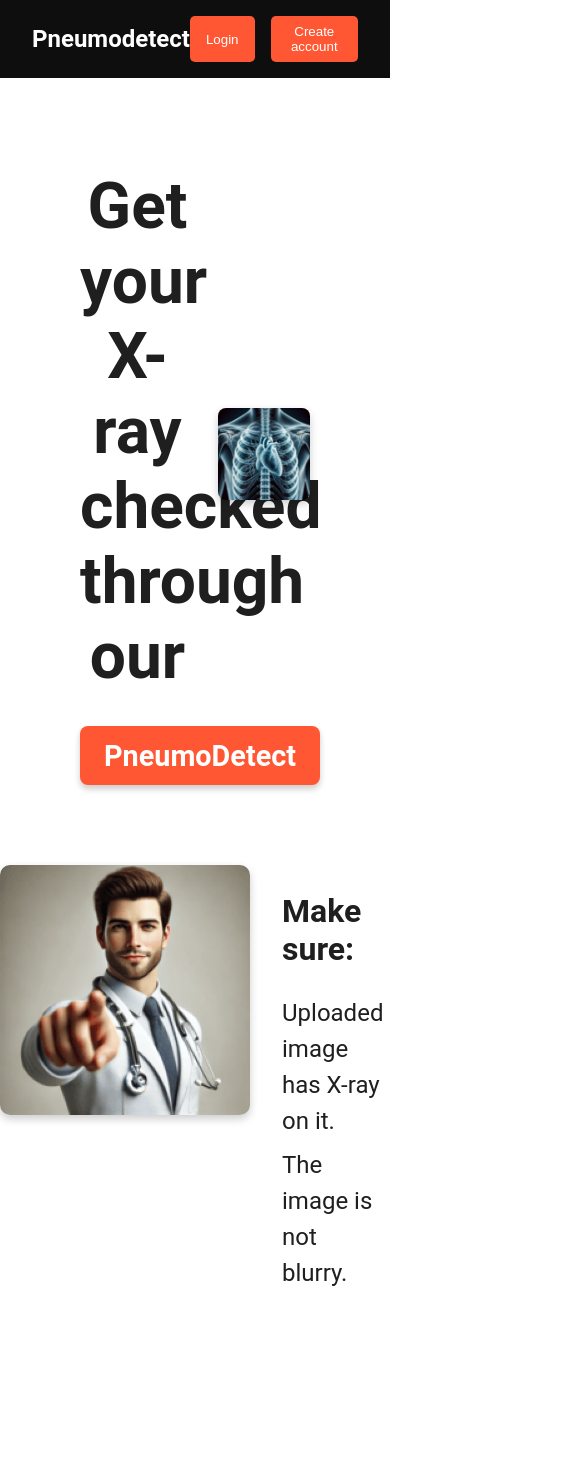
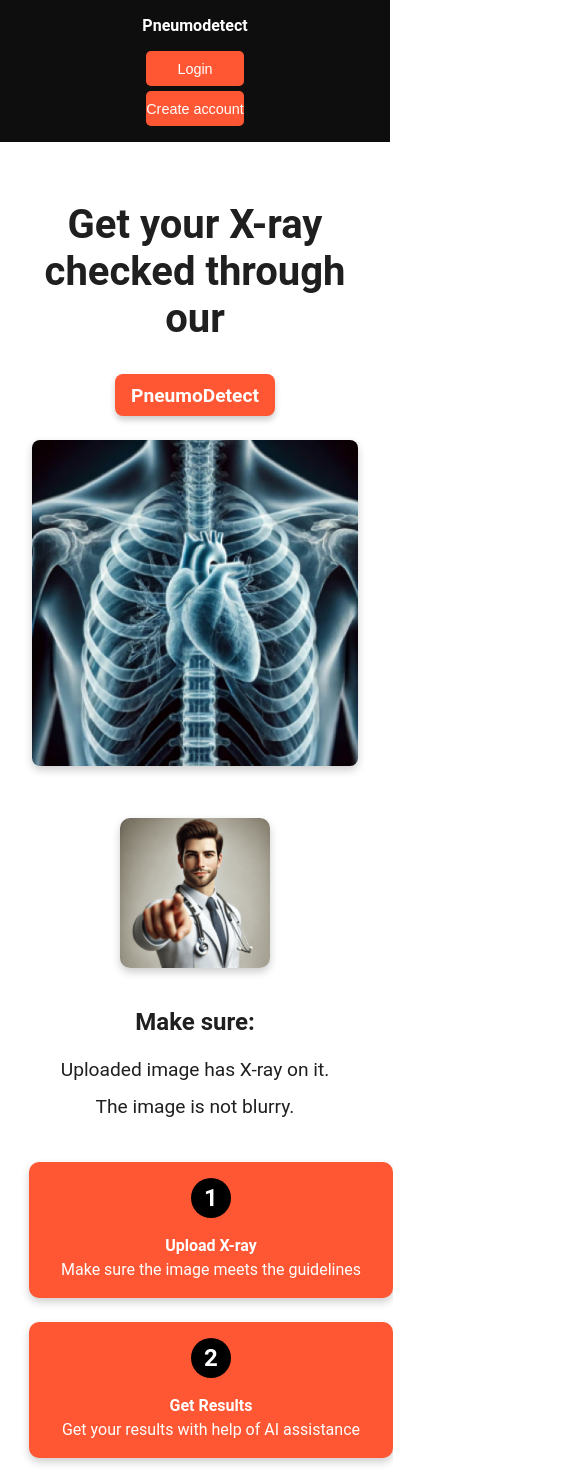
Before and after one commit to syneha1/Pneumo-Detect, a React (Create React App) app: page / in a window 390 px wide. Shown: the top 1474 px of the page, 585 px wide, since content can reach past the window. Before the commit the page ends 1339 px from the top, so only its background shows below. Built offline with nearby package versions, Linux system fonts and the light colour scheme.

Commit message:
initial commit

```diff
--- a/public/index.html
+++ b/public/index.html
@@ -4,6 +4,8 @@
     <meta charset="utf-8" />
     <link rel="icon" href="%PUBLIC_URL%/favicon.ico" />
     <meta name="viewport" content="width=device-width, initial-scale=1" />
+    <meta name="viewport" content="width=device-width, initial-scale=1.0">
+
     <meta name="theme-color" content="#000000" />
     <meta
       name="description"
--- a/src/index.css
+++ b/src/index.css
@@ -34,7 +34,8 @@ header h1 {
   font-size: 1.5rem;
 }
 
-header .login-btn, header .create-btn {
+header .login-btn,
+header .create-btn {
   background: none;
   border: none;
   color: white;
@@ -67,3 +68,71 @@ main .upload-btn {
 main .upload-btn:hover {
   background-color: #e04e2c;
 }
+
+/* Responsive styles */
+@media screen and (max-width: 1024px) {
+  .app-container {
+    max-width: 95%; /* Use more screen width on tablets */
+  }
+
+  header h1 {
+    font-size: 1.3rem; /* Reduce font size for tablets */
+  }
+
+  header .login-btn,
+  header .create-btn {
+    font-size: 0.9rem; /* Adjust button font size */
+  }
+
+  main .upload-btn {
+    padding: 0.8rem 1.5rem; /* Reduce button padding */
+    font-size: 1rem; /* Adjust font size for buttons */
+  }
+}
+
+@media screen and (max-width: 768px) {
+  header {
+    flex-direction: column; /* Stack header elements */
+    align-items: flex-start; /* Align items to the start */
+    gap: 0.5rem; /* Add space between elements */
+  }
+
+  .app-container {
+    padding: 0.5rem; /* Reduce container padding */
+  }
+
+  header h1 {
+    font-size: 1.2rem; /* Smaller font for mobile screens */
+  }
+
+  header .login-btn,
+  header .create-btn {
+    font-size: 0.85rem; /* Further reduce button font size */
+  }
+
+  main .upload-btn {
+    padding: 0.7rem 1.2rem; /* Compact button padding */
+    font-size: 0.9rem; /* Adjust font size */
+  }
+}
+
+@media screen and (max-width: 480px) {
+  header {
+    padding: 0.5rem; /* Reduce padding for smaller screens */
+  }
+
+  header h1 {
+    font-size: 1rem; /* Even smaller font size */
+  }
+
+  header .login-btn,
+  header .create-btn {
+    font-size: 0.8rem; /* Small font for buttons */
+  }
+
+  main .upload-btn {
+    width: 100%; /* Make buttons full-width */
+    text-align: center;
+    font-size: 0.85rem; /* Adjust font size */
+  }
+}
--- a/src/styles/DoctorMessageSection.css
+++ b/src/styles/DoctorMessageSection.css
@@ -5,6 +5,7 @@
   align-items: flex-start;
 }
 
+/* Doctor Image */
 .doctor img {
   width: 250px;
   height: auto;
@@ -12,6 +13,7 @@
   box-shadow: 0px 4px 8px rgba(0, 0, 0, 0.2);
 }
 
+/* Message Section */
 .message {
   max-width: 300px;
 }
@@ -31,3 +33,50 @@
   line-height: 1.5;
   margin-bottom: 0.5rem;
 }
+
+/* Media Queries for Responsiveness */
+
+/* For tablets (max-width: 768px) */
+@media (max-width: 768px) {
+  .doctor-message-section {
+    flex-direction: column; /* Stack doctor image and message vertically */
+    align-items: center; /* Center align the content */
+    gap: 1.5rem; /* Reduce the gap */
+  }
+
+  .doctor img {
+    width: 200px; /* Scale down the image size */
+  }
+
+  .message {
+    max-width: 100%; /* Expand the message width for smaller screens */
+    text-align: center; /* Center-align the text */
+  }
+
+  .message h2 {
+    font-size: 1.8rem; /* Adjust heading font size */
+  }
+
+  .message li {
+    font-size: 1.3rem; /* Adjust list item font size */
+  }
+}
+
+/* For mobile phones (max-width: 480px) */
+@media (max-width: 480px) {
+  .doctor img {
+    width: 150px; /* Further reduce image size */
+  }
+
+  .message h2 {
+    font-size: 1.5rem; /* Further reduce heading size */
+  }
+
+  .message li {
+    font-size: 1.2rem; /* Adjust list item font size */
+  }
+
+  .doctor-message-section {
+    gap: 1rem; /* Reduce gap for smaller screens */
+  }
+}
--- a/src/styles/Header.css
+++ b/src/styles/Header.css
@@ -1,3 +1,4 @@
+/* General Header Styles */
 .header {
   display: flex;
   justify-content: space-between;
@@ -33,3 +34,54 @@
   color: white;
   margin-right: 1rem;
 }
+
+/* Responsive Design */
+
+/* For tablets (max-width: 768px) */
+@media (max-width: 768px) {
+  .header {
+    flex-direction: column; /* Stack elements vertically */
+    padding: 1rem;
+    text-align: center;
+  }
+
+  .header .logo {
+    font-size: 1.2rem; /* Reduce logo size */
+    margin-bottom: 1rem;
+  }
+
+  .header .auth-buttons {
+    flex-direction: column; /* Stack buttons vertically */
+    gap: 0.5rem;
+  }
+
+  .header .login-btn,
+  .header .create-account-btn,
+  .header .logout-btn {
+    width: 100%; /* Make buttons take full width */
+    padding: 0.7rem 0;
+    font-size: 1rem;
+  }
+}
+
+/* For mobile devices (max-width: 480px) */
+@media (max-width: 480px) {
+  .header .logo {
+    font-size: 1rem; /* Further reduce logo size */
+  }
+
+  .header .auth-buttons {
+    gap: 0.3rem;
+  }
+
+  .header .login-btn,
+  .header .create-account-btn,
+  .header .logout-btn {
+    font-size: 0.9rem; /* Reduce button font size */
+    padding: 0.6rem 0;
+  }
+
+  .welcome-message {
+    font-size: 0.9rem; /* Adjust welcome message font */
+  }
+}
--- a/src/styles/HeroSection.css
+++ b/src/styles/HeroSection.css
@@ -2,12 +2,13 @@
   display: flex;
   justify-content: space-between;
   align-items: center;
-    padding: 3rem 5rem; /* Increase padding for better spacing */
+  padding: 3rem 5rem;
+  flex-wrap: wrap; /* Ensure content wraps for smaller screens */
 }
 
 .hero-text {
-    text-align: center; /* Align text to the left for better readability */
-    max-width: 50%; /* Restrict the text width */
+  text-align: center;
+  max-width: 50%;
 }
 
 .hero-text h1 {
@@ -23,7 +24,7 @@
 
 .highlight-box {
   display: inline-block;
-    background-color: #ff5733; /* Same color as the buttons */
+  background-color: #ff5733;
   color: white;
   font-size: 1.8rem;
   font-weight: bold;
@@ -35,26 +36,22 @@
 }
 
 .pneumo-detect {
-    flex: 1; /* Allow image to push further to the right */
-    text-align: right; /* Align image to the right */
+  flex: 1;
+  text-align: right;
 }
 
 .pneumo-detect img {
-    max-width: 80%; /* Reduce image width slightly for balance */
+  max-width: 80%;
   height: auto;
   border-radius: 8px;
   box-shadow: 0px 4px 8px rgba(0, 0, 0, 0.2);
-    margin-right: 0; /* Remove any unnecessary left margin */
 }
-
-
-
 
 .action-buttons {
   display: flex;
   justify-content: center;
-    gap: 1rem; /* Add space between buttons */
-    margin-top: 1.5rem; /* Space above the buttons */
+  gap: 1rem;
+  margin-top: 1.5rem;
 }
 
 .upload-btn,
@@ -66,10 +63,79 @@
   border-radius: 5px;
   font-size: 1.2rem;
   cursor: pointer;
-    box-shadow: 0px 4px 8px rgba(0, 0, 0, 0.2); /* Subtle shadow */
+  box-shadow: 0px 4px 8px rgba(0, 0, 0, 0.2);
 }
 
 .upload-btn:hover,
 .results-btn:hover {
-    background-color: #e04e2d; /* Darker orange on hover */
+  background-color: #e04e2d;
 }
+
+/* Media Queries for Responsiveness */
+
+/* For tablets (max-width: 768px) */
+@media (max-width: 768px) {
+  .hero-section {
+    flex-direction: column; /* Stack text and image vertically */
+    align-items: center;
+    padding: 2rem;
+  }
+
+  .hero-text {
+    max-width: 100%; /* Expand text to full width */
+    text-align: center; /* Center-align text */
+  }
+
+  .hero-text h1 {
+    font-size: 3rem; /* Reduce heading size */
+  }
+
+  .hero-text p {
+    font-size: 1.2rem; /* Adjust paragraph font size */
+  }
+
+  .highlight-box {
+    font-size: 1.5rem; /* Reduce highlight box font size */
+    padding: 0.7rem 1.2rem;
+  }
+
+  .pneumo-detect {
+    text-align: center; /* Center the image */
+    margin-top: 1.5rem;
+  }
+
+  .pneumo-detect img {
+    max-width: 90%; /* Scale image for smaller screens */
+  }
+
+  .action-buttons {
+    flex-direction: column; /* Stack buttons vertically */
+    gap: 0.8rem; /* Adjust spacing */
+  }
+}
+
+/* For mobile phones (max-width: 480px) */
+@media (max-width: 480px) {
+  .hero-text h1 {
+    font-size: 2.5rem; /* Further reduce heading size */
+  }
+
+  .hero-text p {
+    font-size: 1rem; /* Adjust paragraph font size */
+  }
+
+  .highlight-box {
+    font-size: 1.2rem; /* Reduce highlight box font size */
+    padding: 0.6rem 1rem;
+  }
+
+  .pneumo-detect img {
+    max-width: 100%; /* Use full width for images */
+  }
+
+  .upload-btn,
+  .results-btn {
+    font-size: 1rem; /* Adjust button font size */
+    padding: 0.8rem 1.5rem; /* Reduce button padding */
+  }
+}
--- a/src/styles/StepsSection.css
+++ b/src/styles/StepsSection.css
@@ -1,7 +1,7 @@
 .steps-section {
   display: flex;
-  flex: 1; /* Allow the steps section to take remaining space */
-
+  flex-wrap: wrap; /* Allow wrapping on smaller screens */
+  justify-content: center; /* Center the steps on smaller screens */
   gap: 2rem; /* Adjust gap between the steps boxes */
 }
 
@@ -10,7 +10,7 @@
   color: white; /* Set text color */
   padding: 1.5rem;
   border-radius: 10px; /* Add rounded corners */
-  width: 250px; /* Consistent width for all steps */
+  width: 250px; /* Default width for larger screens */
   text-align: center;
   box-shadow: 0px 4px 8px rgba(0, 0, 0, 0.2); /* Add shadow effect */
 }
@@ -34,3 +34,37 @@
   line-height: 1.5; /* Add line height for readability */
   margin: 0; /* Remove default paragraph margins */
 }
+
+/* Responsive styles */
+@media screen and (max-width: 768px) {
+  .steps-section {
+    flex-direction: column; /* Stack the step boxes vertically */
+    align-items: center; /* Center align the boxes */
+    gap: 1.5rem; /* Reduce the gap between the boxes */
+  }
+
+  .step-box {
+    width: 80%; /* Make the step boxes wider for smaller screens */
+    padding: 1rem; /* Reduce padding for smaller screens */
+  }
+
+  .step-number {
+    font-size: 1.5rem; /* Reduce font size for numbers */
+    width: 40px; /* Adjust circle size */
+    height: 40px;
+  }
+
+  .step-box p {
+    font-size: 1.2rem; /* Reduce font size for text */
+  }
+}
+
+@media screen and (max-width: 480px) {
+  .step-box {
+    width: 100%; /* Step boxes take full width on very small screens */
+  }
+
+  .step-box p {
+    font-size: 1rem; /* Further reduce font size for smaller screens */
+  }
+}
--- a/src/styles/global.css
+++ b/src/styles/global.css
@@ -10,11 +10,38 @@ body {
   width: 100%;
   margin: 0 auto;
 }
+
 .layout {
   display: flex;
   justify-content: space-between; /* Add space between doctor and steps */
   align-items: flex-start; /* Align items to the top */
-    gap: 40rem; /* Set a good distance between doctor and steps section */
+  gap: 4rem; /* Default gap between doctor and steps */
   width: 100%;
   margin: 2rem 0; /* Add spacing above and below the layout */
 }
+
+/* Responsive styles */
+@media screen and (max-width: 1024px) {
+  .layout {
+    gap: 3rem; /* Reduce gap for tablets */
+    flex-wrap: wrap; /* Allow elements to wrap on smaller screens */
+    justify-content: center; /* Center items on smaller screens */
+  }
+}
+
+@media screen and (max-width: 768px) {
+  .layout {
+    flex-direction: column; /* Stack elements vertically */
+    align-items: center; /* Center align stacked items */
+    gap: 2rem; /* Reduce gap further for tablets */
+  }
+}
+
+@media screen and (max-width: 480px) {
+  .layout {
+    flex-direction: column; /* Keep elements stacked vertically */
+    align-items: center; /* Center align stacked items */
+    gap: 1.5rem; /* Narrow gap for smaller screens */
+    margin: 1rem 0; /* Reduce margin for smaller devices */
+  }
+}
```
Also changed, not shown: src/styles/CreateAccountModal.css (+50 -5 lines), src/styles/LoginModal.css (+49 -5 lines). Lines whose indentation alone changed are shown as unchanged.
